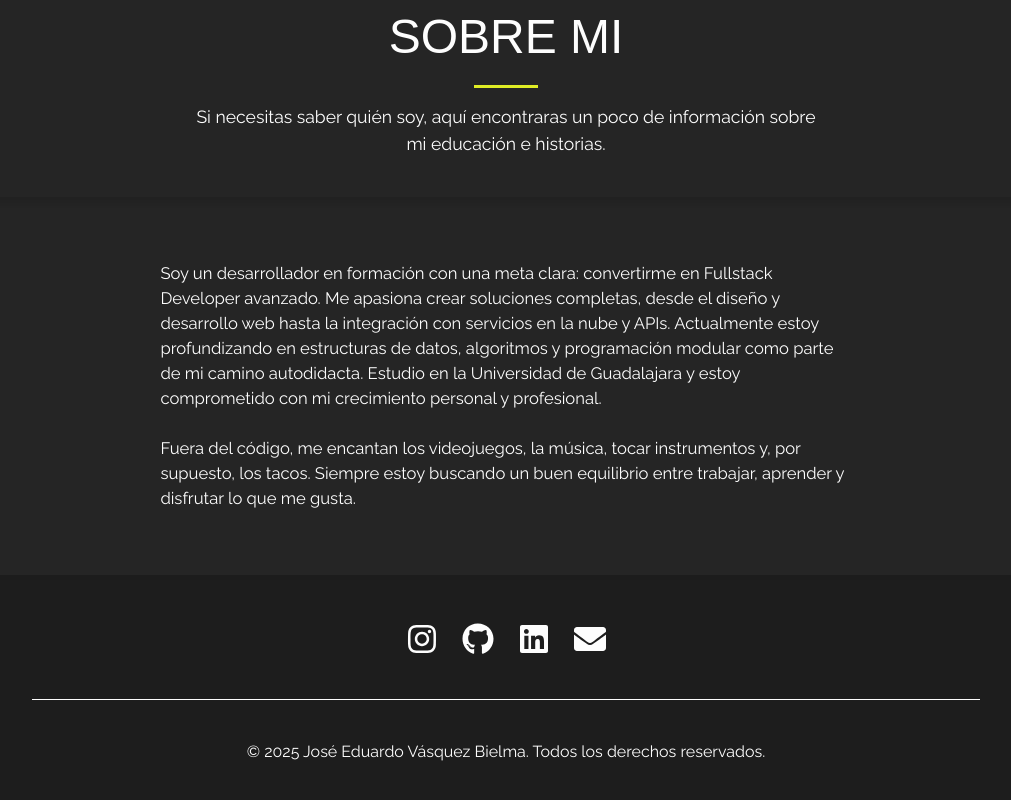
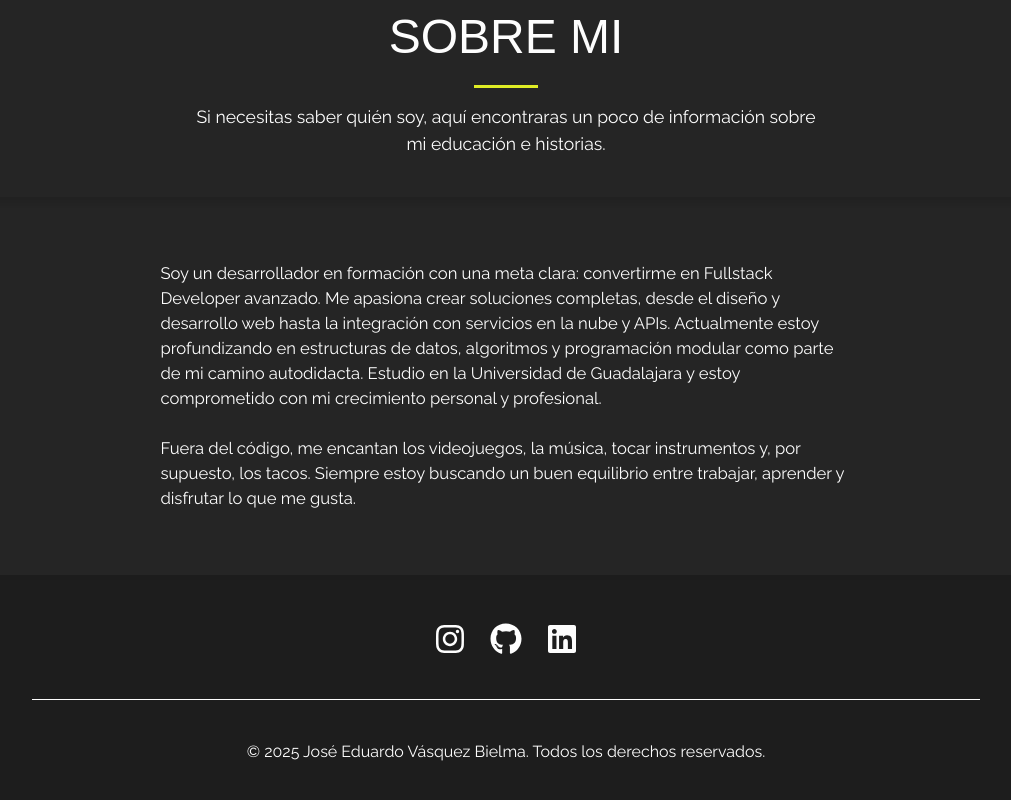
Before and after one commit to JEduardoVB/MyFirstRepository, a React (Create React App) app: page / in a window 1280 px wide. Shown: the part 2184-2984 px from the top of the page, without its empty margins (134-1145 px from the left). Built offline with nearby package versions, Linux system fonts and the light colour scheme; a web font is replaced by a local one.

Commit message:
Añadí enlaces en el footer

```diff
--- a/src/components/Footer.js
+++ b/src/components/Footer.js
@@ -10,13 +10,10 @@ const Footer = () => {
                     <a href="https://www.instagram.com/eduardovb._/"><FaInstagram className='icon' /></a>
                 </li>
                 <li className='Social'>
-                    <a href=""><FaGithub className='icon' /></a>
+                    <a href="https://github.com/JEduardoVB"><FaGithub className='icon' /></a>
                 </li>
                 <li className='Social'>
-                    <a href=""><FaLinkedin className='icon' /></a>
-                </li>
-                <li className='Social'>
-                    <a href=""><FaEnvelope className='icon' /></a>
+                    <a href="https://www.linkedin.com/in/josé-eduardo-vásquez-bielma-6222b9266/"><FaLinkedin className='icon' /></a>
                 </li>
             </ul>
             <hr style={{ margin: '2vh 8vw', border: 'none', borderTop: '1px solid #fdfdfd'}} />
```
